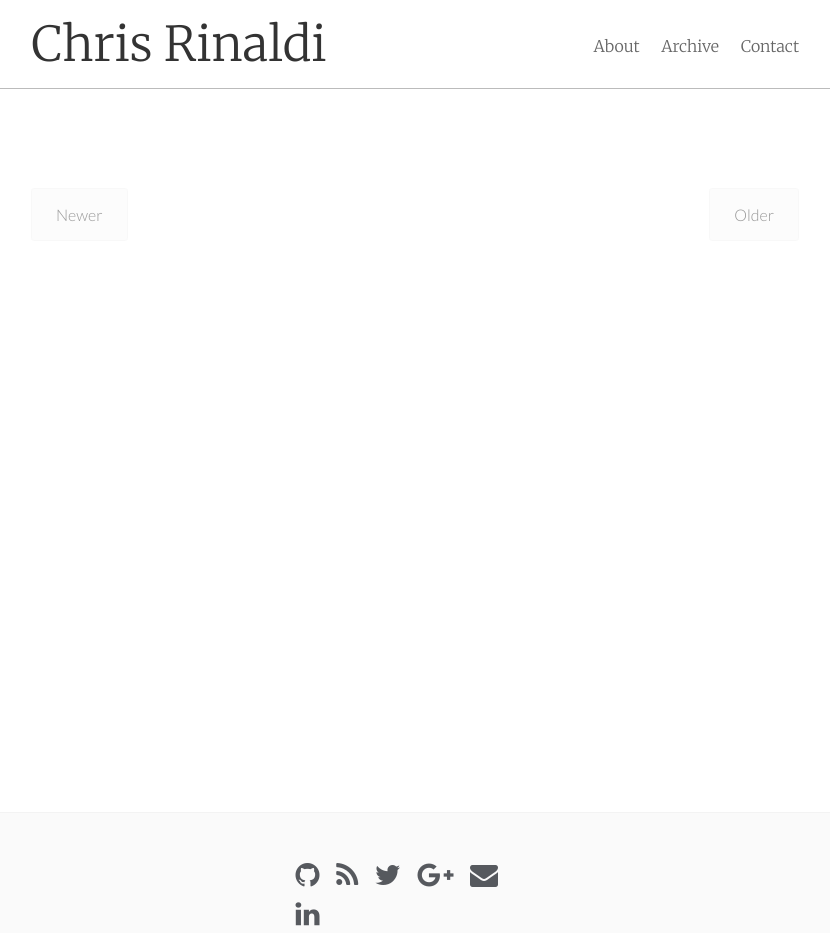
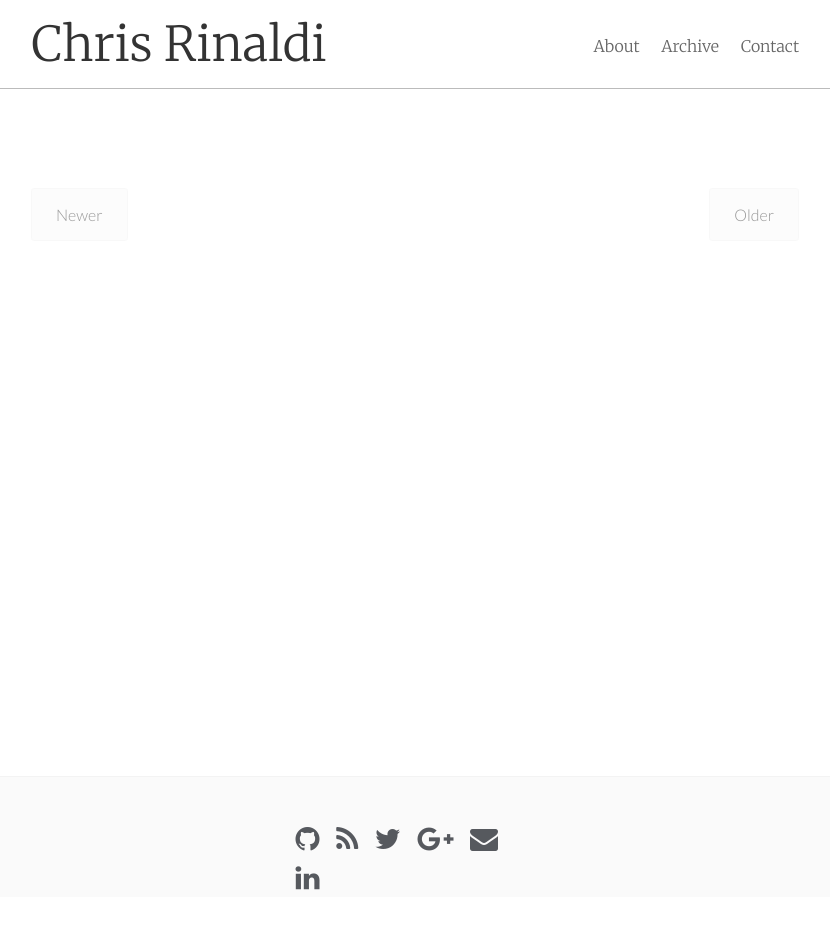
Before and after one commit to jrmatos/cgrinaldi.github.io, a Jekyll site: the page built from index.html, in a window 1280 px wide. Shown: the whole page, without its empty margins (225-1055 px from the left). Built offline with Jekyll 4.4.1, drawn with Linux system fonts in a browser that asks for light colours; nearby versions of some CDN libraries; the list of posts is cut into pages by our own code; after the commit the page ends 900 px from its top, so only the background shows below that.

Commit message:
Fix weird issue with too large of window

```diff
--- a/_sass/_main.scss
+++ b/_sass/_main.scss
@@ -18,7 +18,7 @@ body {
 }
 
 html, body {
-  height: 100%;
+  height: 98%;
 }
 
 img {
```
